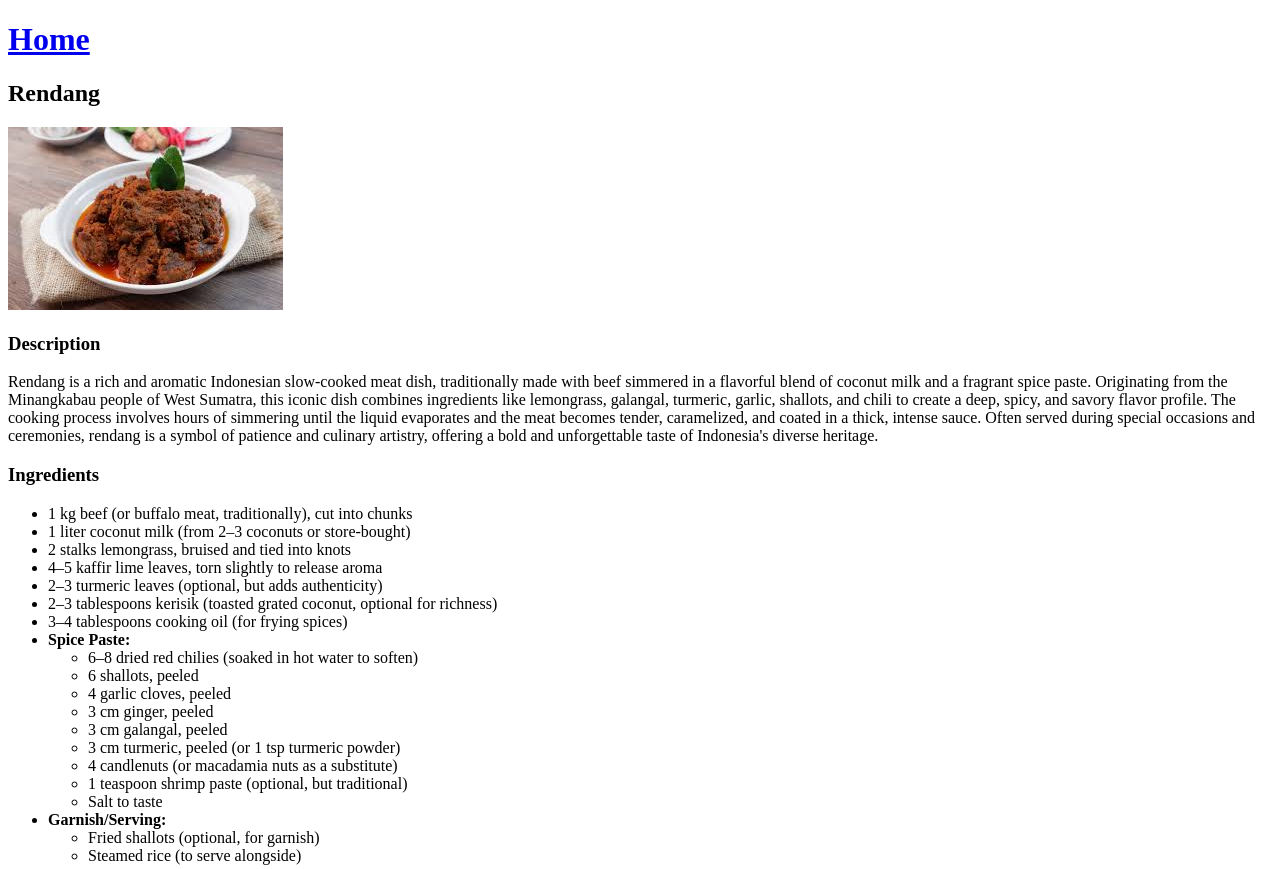
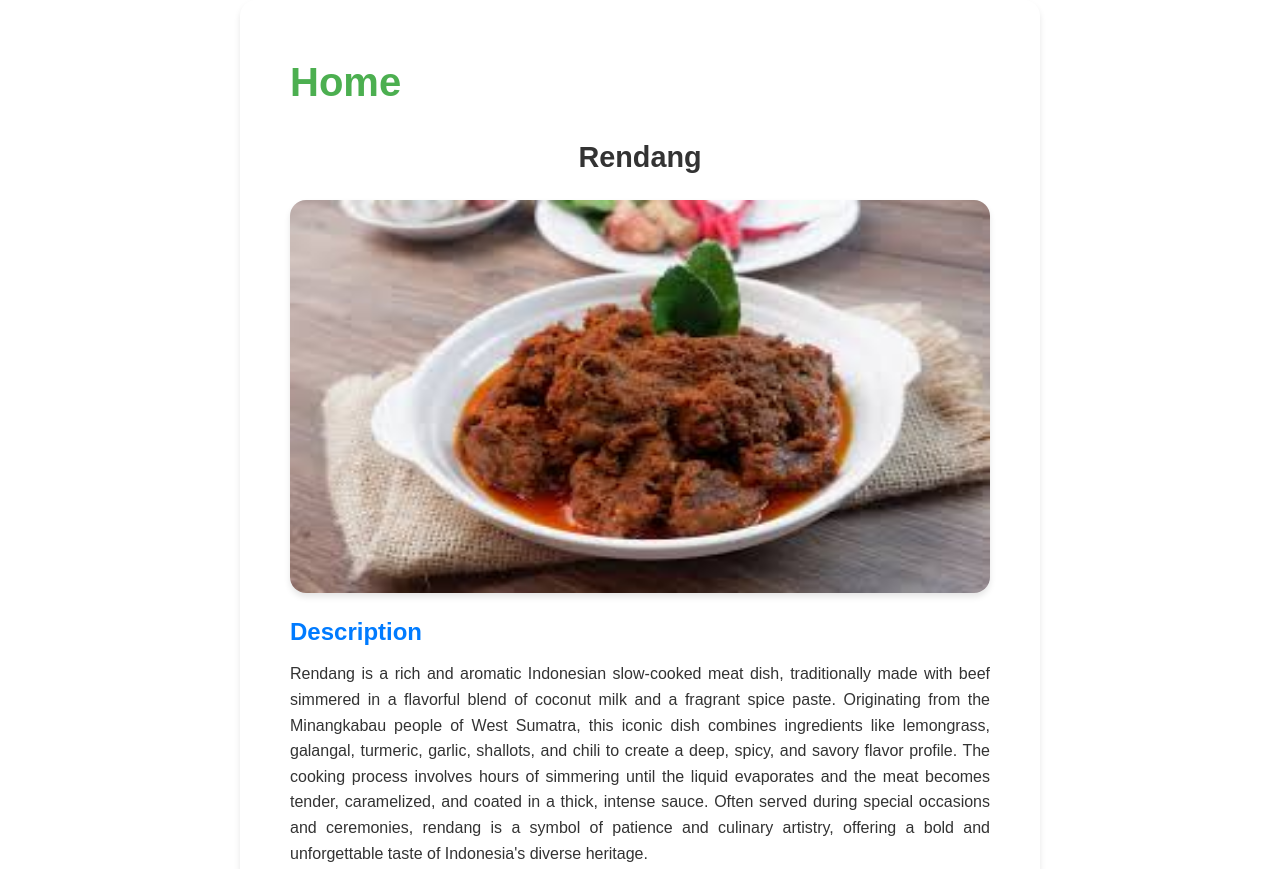
Before and after one commit to radenadam/odin-recipes, a plain HTML site: page recipes/rendang.html in a window 1280 px wide. Shown: the top 869 px of the page. Drawn offline with Linux system fonts and the light colour scheme.

Commit message:
feat: Add CSS styling to enhance webpage appearance
Added CSS to style the HTML for a more visually appealing design as part of The Cascade - Foundation Course practice.

```diff
--- /dev/null
+++ b/recipes/nasgor.css
@@ -0,0 +1,114 @@
+/* General Reset */
+* {
+    margin: 0;
+    padding: 0;
+    box-sizing: border-box;
+}
+
+/* Body Styling */
+body {
+    font-family: 'Arial', sans-serif; /* Clean and readable font */
+    line-height: 1.6; /* Improves readability */
+    background-color: #f9f9f9; /* Light background for a blog feel */
+    color: #333; /* Dark text for contrast */
+    padding: 20px; /* Adds space around the content */
+}
+
+/* Header Styling */
+h1 {
+    text-align: left; /* Centers the main title */
+    font-size: 2.5rem; /* Larger font size for emphasis */
+    margin-bottom: 20px; /* Space below the title */
+    color: #4CAF50; /* Green color for a fresh look */
+}
+
+h1 a {
+    text-decoration: none; /* Removes underline from links */
+    color: #4CAF50; /* Matches the header color */
+    transition: color 0.3s ease; /* Smooth hover effect */
+}
+
+h1 a:hover {
+    color: #388E3C; /* Darker green on hover */
+}
+
+/* Recipe Title Styling */
+h2 {
+    font-size: 1.8rem; /* Slightly smaller than the main title */
+    margin: 20px 0; /* Space above and below the recipe title */
+    color: #333; /* Dark text for contrast */
+    text-align: center; /* Centers the recipe title */
+}
+
+/* Image Styling */
+img {
+    display: block; /* Ensures proper alignment */
+    margin: 20px auto; /* Centers the image horizontally */
+    max-width: 100%; /* Ensures images don't overflow their container */
+    height: auto; /* Maintains aspect ratio */
+    border-radius: 16px; /* Rounded corners for images */
+    box-shadow: 0 4px 6px rgba(0, 0, 0, 0.1); /* Subtle shadow for depth */
+    transition: transform 0.3s ease; /* Smooth hover effect */
+}
+
+img:hover {
+    transform: scale(1.05); /* Slightly zooms in on hover */
+}
+
+/* Description and Ingredients Styling */
+h3 {
+    font-size: 1.5rem; /* Smaller than the recipe title */
+    margin: 20px 0 10px; /* Space above and below each section */
+    color: #007BFF; /* Blue color for headings */
+}
+
+p {
+    font-size: 1rem; /* Standard text size */
+    margin-bottom: 15px; /* Space below paragraphs */
+    text-align: justify; /* Justified text for better readability */
+}
+
+ul {
+    list-style-type: disc; /* Adds bullet points to the list */
+    margin-left: 20px; /* Indents the list */
+    font-size: 1rem; /* Standard text size */
+    margin-bottom: 20px; /* Space below the list */
+}
+
+/* Links Styling */
+a {
+    text-decoration: none; /* Removes underline from links */
+    color: #ff7f50; /* Vibrant coral color for links */
+    transition: all 0.3s ease; /* Smooth hover effect */
+    font-weight: bold; /* Makes links stand out */
+}
+
+a:hover {
+    color: #ff4500; /* Brighter orange on hover */
+    text-shadow: 1px 1px 2px rgba(0, 0, 0, 0.2); /* Adds a glowing effect */
+}
+
+/* Container Styling */
+body {
+    max-width: 800px; /* Limits width for a blog-like layout */
+    margin: 0 auto; /* Centers the content horizontally */
+    background-color: #fff; /* White background for the content area */
+    padding: 50px; /* Inner padding for spacing */
+    border-radius: 16px; /* Rounded corners for a modern look */
+    box-shadow: 0 4px 6px rgba(0, 0, 0, 0.1); /* Subtle shadow for depth */
+}
+
+/* Responsive Design */
+@media (max-width: 768px) {
+    h1 {
+        font-size: 2rem; /* Smaller title on smaller screens */
+    }
+
+    h2 {
+        font-size: 1.5rem; /* Adjusts recipe title size for mobile */
+    }
+
+    body {
+        padding: 15px; /* Reduces padding on smaller screens */
+    }
+}
--- /dev/null
+++ b/recipes/rendang.css
@@ -0,0 +1,121 @@
+/* General Reset */
+* {
+    margin: 0;
+    padding: 0;
+    box-sizing: border-box;
+}
+
+/* Body Styling */
+body {
+    font-family: 'Arial', sans-serif; /* Clean and readable font */
+    line-height: 1.6; /* Improves readability */
+    background-color: #f9f9f9; /* Light background for a blog feel */
+    color: #333; /* Dark text for contrast */
+    padding: 20px; /* Adds space around the content */
+}
+
+/* Header Styling */
+h1 {
+    text-align: left; /* Centers the main title */
+    font-size: 2.5rem; /* Larger font size for emphasis */
+    margin-bottom: 20px; /* Space below the title */
+    color: #4CAF50; /* Green color for a fresh look */
+}
+
+h1 a {
+    text-decoration: none; /* Removes underline from links */
+    color: #4CAF50; /* Matches the header color */
+    transition: color 0.3s ease; /* Smooth hover effect */
+}
+
+h1 a:hover {
+    color: #388E3C; /* Darker green on hover */
+}
+
+/* Recipe Title Styling */
+h2 {
+    font-size: 1.8rem; /* Slightly smaller than the main title */
+    margin: 20px 0; /* Space above and below the recipe title */
+    color: #333; /* Dark text for contrast */
+    text-align: center; /* Centers the recipe title */
+}
+
+/* Image Styling */
+img {
+    display: block; /* Ensures proper alignment */
+    margin: 20px auto; /* Centers the image horizontally */
+    max-width: 100%; /* Ensures images don't overflow their container */
+    height: 393px;
+    width: 700px;
+    border-radius: 16px; /* Rounded corners for images */
+    box-shadow: 0 4px 6px rgba(0, 0, 0, 0.1); /* Subtle shadow for depth */
+    transition: transform 0.3s ease; /* Smooth hover effect */
+}
+
+img:hover {
+    transform: scale(1.05); /* Slightly zooms in on hover */
+}
+
+/* Description and Ingredients Styling */
+h3 {
+    font-size: 1.5rem; /* Smaller than the recipe title */
+    margin: 20px 0 10px; /* Space above and below each section */
+    color: #007BFF; /* Blue color for headings */
+}
+
+p {
+    font-size: 1rem; /* Standard text size */
+    margin-bottom: 15px; /* Space below paragraphs */
+    text-align: justify; /* Justified text for better readability */
+}
+
+ul {
+    list-style-type: disc; /* Adds bullet points to the list */
+    margin-left: 20px; /* Indents the list */
+    font-size: 1rem; /* Standard text size */
+    margin-bottom: 20px; /* Space below the list */
+}
+
+/* Nested Lists Styling */
+ul ul {
+    list-style-type: circle; /* Changes bullet style for nested lists */
+    margin-left: 20px; /* Further indents nested lists */
+}
+
+/* Links Styling */
+a {
+    text-decoration: none; /* Removes underline from links */
+    color: #ff7f50; /* Vibrant coral color for links */
+    transition: all 0.3s ease; /* Smooth hover effect */
+    font-weight: bold; /* Makes links stand out */
+}
+
+a:hover {
+    color: #ff4500; /* Brighter orange on hover */
+    text-shadow: 1px 1px 2px rgba(0, 0, 0, 0.2); /* Adds a glowing effect */
+}
+
+/* Container Styling */
+body {
+    max-width: 800px; /* Limits width for a blog-like layout */
+    margin: 0 auto; /* Centers the content horizontally */
+    background-color: #fff; /* White background for the content area */
+    padding: 50px; /* Inner padding for spacing */
+    border-radius: 16px; /* Rounded corners for a modern look */
+    box-shadow: 0 4px 6px rgba(0, 0, 0, 0.1); /* Subtle shadow for depth */
+}
+
+/* Responsive Design */
+@media (max-width: 768px) {
+    h1 {
+        font-size: 2rem; /* Smaller title on smaller screens */
+    }
+
+    h2 {
+        font-size: 1.5rem; /* Adjusts recipe title size for mobile */
+    }
+
+    body {
+        padding: 15px; /* Reduces padding on smaller screens */
+    }
+}
--- /dev/null
+++ b/recipes/sate.css
@@ -0,0 +1,121 @@
+/* General Reset */
+* {
+    margin: 0;
+    padding: 0;
+    box-sizing: border-box;
+}
+
+/* Body Styling */
+body {
+    font-family: 'Arial', sans-serif; /* Clean and readable font */
+    line-height: 1.6; /* Improves readability */
+    background-color: #f9f9f9; /* Light background for a blog feel */
+    color: #333; /* Dark text for contrast */
+    padding: 20px; /* Adds space around the content */
+}
+
+/* Header Styling */
+h1 {
+    text-align: left; /* Centers the main title */
+    font-size: 2.5rem; /* Larger font size for emphasis */
+    margin-bottom: 20px; /* Space below the title */
+    color: #4CAF50; /* Green color for a fresh look */
+}
+
+h1 a {
+    text-decoration: none; /* Removes underline from links */
+    color: #4CAF50; /* Matches the header color */
+    transition: color 0.3s ease; /* Smooth hover effect */
+}
+
+h1 a:hover {
+    color: #388E3C; /* Darker green on hover */
+}
+
+/* Recipe Title Styling */
+h2 {
+    font-size: 1.8rem; /* Slightly smaller than the main title */
+    margin: 20px 0; /* Space above and below the recipe title */
+    color: #333; /* Dark text for contrast */
+    text-align: center; /* Centers the recipe title */
+}
+
+/* Image Styling */
+img {
+    display: block; /* Ensures proper alignment */
+    margin: 20px auto; /* Centers the image horizontally */
+    max-width: 100%; /* Ensures images don't overflow their container */
+    height: 393px;
+    width: 700px;
+    border-radius: 16px; /* Rounded corners for images */
+    box-shadow: 0 4px 6px rgba(0, 0, 0, 0.1); /* Subtle shadow for depth */
+    transition: transform 0.3s ease; /* Smooth hover effect */
+}
+
+img:hover {
+    transform: scale(1.05); /* Slightly zooms in on hover */
+}
+
+/* Description and Ingredients Styling */
+h3 {
+    font-size: 1.5rem; /* Smaller than the recipe title */
+    margin: 20px 0 10px; /* Space above and below each section */
+    color: #007BFF; /* Blue color for headings */
+}
+
+p {
+    font-size: 1rem; /* Standard text size */
+    margin-bottom: 15px; /* Space below paragraphs */
+    text-align: justify; /* Justified text for better readability */
+}
+
+ul {
+    list-style-type: disc; /* Adds bullet points to the list */
+    margin-left: 20px; /* Indents the list */
+    font-size: 1rem; /* Standard text size */
+    margin-bottom: 20px; /* Space below the list */
+}
+
+/* Nested Lists Styling */
+ul ul {
+    list-style-type: circle; /* Changes bullet style for nested lists */
+    margin-left: 20px; /* Further indents nested lists */
+}
+
+/* Links Styling */
+a {
+    text-decoration: none; /* Removes underline from links */
+    color: #ff7f50; /* Vibrant coral color for links */
+    transition: all 0.3s ease; /* Smooth hover effect */
+    font-weight: bold; /* Makes links stand out */
+}
+
+a:hover {
+    color: #ff4500; /* Brighter orange on hover */
+    text-shadow: 1px 1px 2px rgba(0, 0, 0, 0.2); /* Adds a glowing effect */
+}
+
+/* Container Styling */
+body {
+    max-width: 800px; /* Limits width for a blog-like layout */
+    margin: 0 auto; /* Centers the content horizontally */
+    background-color: #fff; /* White background for the content area */
+    padding: 50px; /* Inner padding for spacing */
+    border-radius: 16px; /* Rounded corners for a modern look */
+    box-shadow: 0 4px 6px rgba(0, 0, 0, 0.1); /* Subtle shadow for depth */
+}
+
+/* Responsive Design */
+@media (max-width: 768px) {
+    h1 {
+        font-size: 2rem; /* Smaller title on smaller screens */
+    }
+
+    h2 {
+        font-size: 1.5rem; /* Adjusts recipe title size for mobile */
+    }
+
+    body {
+        padding: 15px; /* Reduces padding on smaller screens */
+    }
+}
--- /dev/null
+++ b/style.css
@@ -0,0 +1,99 @@
+/* General Reset */
+* {
+    margin: 0;
+    padding: 0;
+    box-sizing: border-box;
+}
+
+/* Body Styling */
+body {
+    font-family: 'Arial', sans-serif; /* Clean and readable font */
+    line-height: 1.6; /* Improves readability */
+    background-color: #f9f9f9; /* Light background for a blog feel */
+    color: #333; /* Dark text for contrast */
+    padding: 20px; /* Adds space around the content */
+}
+
+/* Header Styling */
+h1 {
+    text-align: center; /* Centers the main title */
+    font-size: 2.5rem; /* Larger font size for emphasis */
+    margin-bottom: 20px; /* Space below the title */
+    color: #4CAF50; /* Green color for a fresh look */
+}
+
+/* Recipe Links Styling */
+h2 {
+    font-size: 1.5rem; /* Slightly smaller than the main title */
+    margin: 15px 0; /* Space above and below each link */
+}
+
+a {
+    text-decoration: none; /* Removes underline from links */
+    color: #007BFF; /* Blue color for links */
+    transition: color 0.3s ease; /* Smooth hover effect */
+}
+
+a:hover {
+    color: #0056b3; /* Darker blue on hover */
+}
+
+/* Container Styling */
+body {
+    max-width: 800px; /* Limits width for a blog-like layout */
+    margin: 0 auto; /* Centers the content horizontally */
+    background-color: #fff; /* White background for the content area */
+    padding: 50px; /* Inner padding for spacing */
+    border-radius: 16px; /* Rounded corners for a modern look */
+    box-shadow: 0 4px 6px rgba(0, 0, 0, 0.1); /* Subtle shadow for depth */
+}
+
+/* Recipe Item Styling */
+.recipe-item {
+    margin-bottom: 20px; /* Space between each recipe item */
+}
+
+.recipe-img-nasgor {
+    height: 183px;
+    width: 275px;
+}
+
+.recipe-item img {
+    max-width: 100%; /* Ensures images don't overflow their container */
+    border-radius: 16px; /* Rounded corners for images */
+    box-shadow: 0 4px 6px rgba(0, 0, 0, 0.1); /* Subtle shadow for images */
+    transition: transform 0.3s ease; /* Smooth hover effect */
+}
+
+.recipe-item img:hover {
+    transform: scale(1.05); /* Slightly zooms in on hover */
+}
+
+
+.recipe-item a {
+    text-decoration: none; /* Removes underline from links */
+    color: #ff7f50; /* Vibrant coral color for links */
+    transition: all 0.3s ease; /* Smooth hover effect */
+    font-weight: bold; /* Makes links stand out */
+}
+
+.recipe-item a:hover {
+    color: #ff4500; /* Brighter orange on hover */
+    text-shadow: 1px 1px 2px rgba(0, 0, 0, 0.2); /* Adds a glowing effect */
+}
+
+
+/* Responsive Design */
+@media (max-width: 768px) {
+    h1 {
+        font-size: 2rem; /* Smaller title on smaller screens */
+    }
+
+    h2 {
+        font-size: 1.2rem; /* Adjusts link size for mobile */
+    }
+
+    body {
+        padding: 15px; /* Reduces padding on smaller screens */
+    }
+}
```
Also changed, not shown: index.html (+16 -3 lines), recipes/rendang.html (+2 -1 lines), recipes/sate-ayam.html (+1 -0 lines), recipes/street-fried-rice.html (+1 -0 lines).
